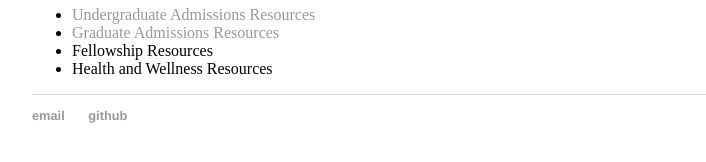
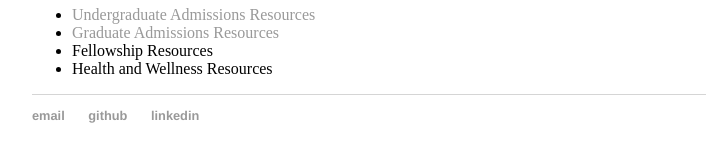
Before and after one commit to ggenszler/ggenszler.github.io, a Jekyll site: the page built from resources/index.html, in a window 1280 px wide. Shown: the part 225-387 px from the top of the page, without its empty margins (160-866 px from the left). Built offline with Jekyll 4.4.1, drawn with Linux system fonts in a browser that asks for light colours.

Commit message:
Update default.html

```diff
--- a/_layouts/default.html
+++ b/_layouts/default.html
@@ -22,6 +22,7 @@
 	    		<ul>
 	        		<li><a href="mailto:gqg2@cornell.edu">email</a></li>
 	        		<li><a href="https://github.com/ggenszler">github</a></li>
+				<li><a href="https://www.linkedin.com/in/grace-genszler/">linkedin</a></li>
 				</ul>
 			</footer>
 		</body>
```
